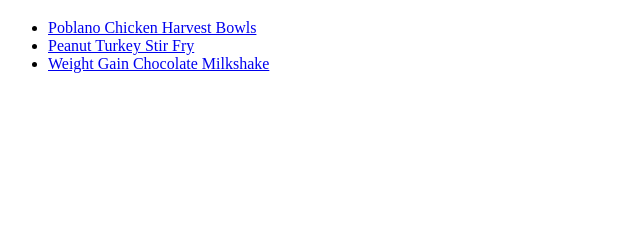
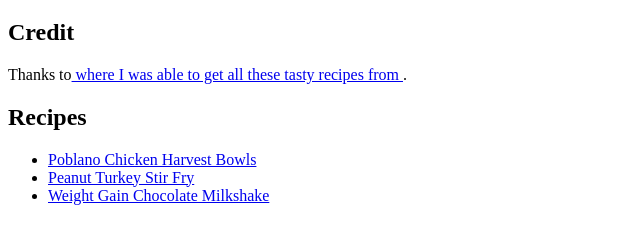
Before and after one commit to Hammad-Coding/odin-recipes, a plain HTML site: page index.html in a window 1280 px wide. Shown: the part 61-304 px from the top of the page, without its empty margins (0-640 px from the left). Drawn offline with Linux system fonts and the light colour scheme.

Commit message:
Added credits for recipes+ formatting
Link to website where recipes where taken

```diff
--- a/index.html
+++ b/index.html
@@ -7,12 +7,15 @@
 
     <body>
         <h1>Odin Recipes</h1>
-        <ul>
-            <li><a href="recipes/poblano_chicken_harvest_bowls.html">
-                Poblano Chicken Harvest Bowls</a></li>
-            <li><a href="recipes/peanut_turkey_stir_fry.html">Peanut Turkey Stir Fry</a></li>
-            <li> <a href="recipes/weight_gain_chocolate_milkshake.html">Weight Gain Chocolate Milkshake</a></li>
-        </ul>
+        <h2>Credit</h2>
+        <p>Thanks to<a href=https://mealprepmanual.com/"> where I was able to get all these tasty recipes from </a>.</p>
+        <h2>Recipes</h2>
+            <ul>
+                <li><a href="recipes/poblano_chicken_harvest_bowls.html">
+                    Poblano Chicken Harvest Bowls</a></li>
+                <li><a href="recipes/peanut_turkey_stir_fry.html">Peanut Turkey Stir Fry</a></li>
+                <li><a href="recipes/weight_gain_chocolate_milkshake.html">Weight Gain Chocolate Milkshake</a></li>
+            </ul>
     </body>
 
 </html>
```
